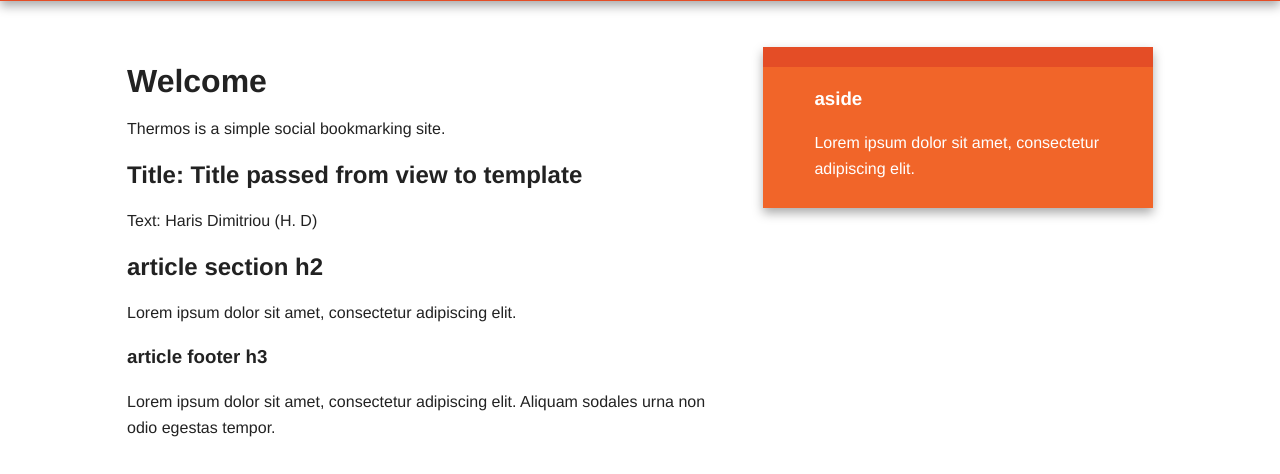
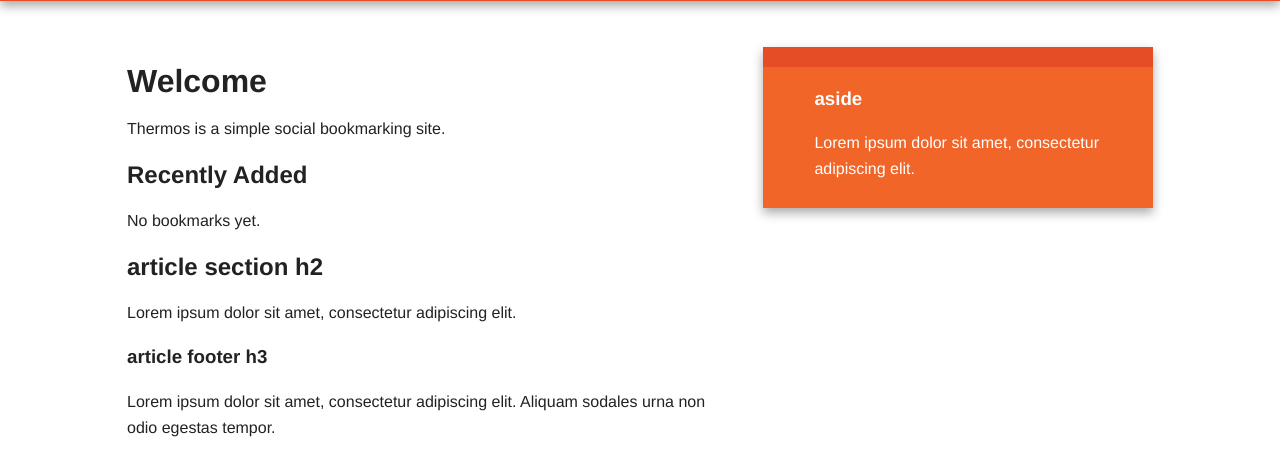
Before and after one commit to 6LYTH3/thermos-flask, a Flask app: page / in a window 1280 px wide. Shown: the part 95-569 px from the top of the page. Run offline with Flask 2, Linux system fonts and the light colour scheme; some libraries are stand-ins or nearby versions.

Commit message:
Display recently added bookmarks on the index page

```diff
--- a/thermos/templates/index.html
+++ b/thermos/templates/index.html
@@ -11,8 +11,16 @@ Thermos -- Welcome
             <p>Thermos is a simple social bookmarking site.</p>
         </header>
         <section>
-            <h2>Title: {{ title }}</h2>
-            <p>Text: {{ user }} ({{ user.initials() }})</p>
+            <h2>Recently Added</h2>
+            {% if new_bookmarks %}
+                <ul>
+                    {% for bm in new_bookmarks %}
+                        <li>{{ bm.user }} added <a href="{{ bm.url}}">{{ bm.url}}</a></li>
+                    {% endfor %}
+                </ul>
+            {% else %}
+                No bookmarks yet.
+            {% endif %}
         </section>
         <section>
             <h2>article section h2</h2>
--- a/thermos/thermos.py
+++ b/thermos/thermos.py
@@ -17,12 +17,15 @@ def store_bookmark(url):
     ))
 
 
+def new_bookmarks(num):
+    return sorted(bookmarks, key=lambda bm: bm['date'], reverse=True)[:num]
+
+
 @app.route('/')
 @app.route('/index')
 def index():
     return render_template('index.html',
-                           title='Title passed from view to template',
-                           user=User('Haris', 'Dimitriou'))
+                           new_bookmarks=new_bookmarks(5))
 
 
 @app.route('/add', methods=['GET', 'POST'])
```
